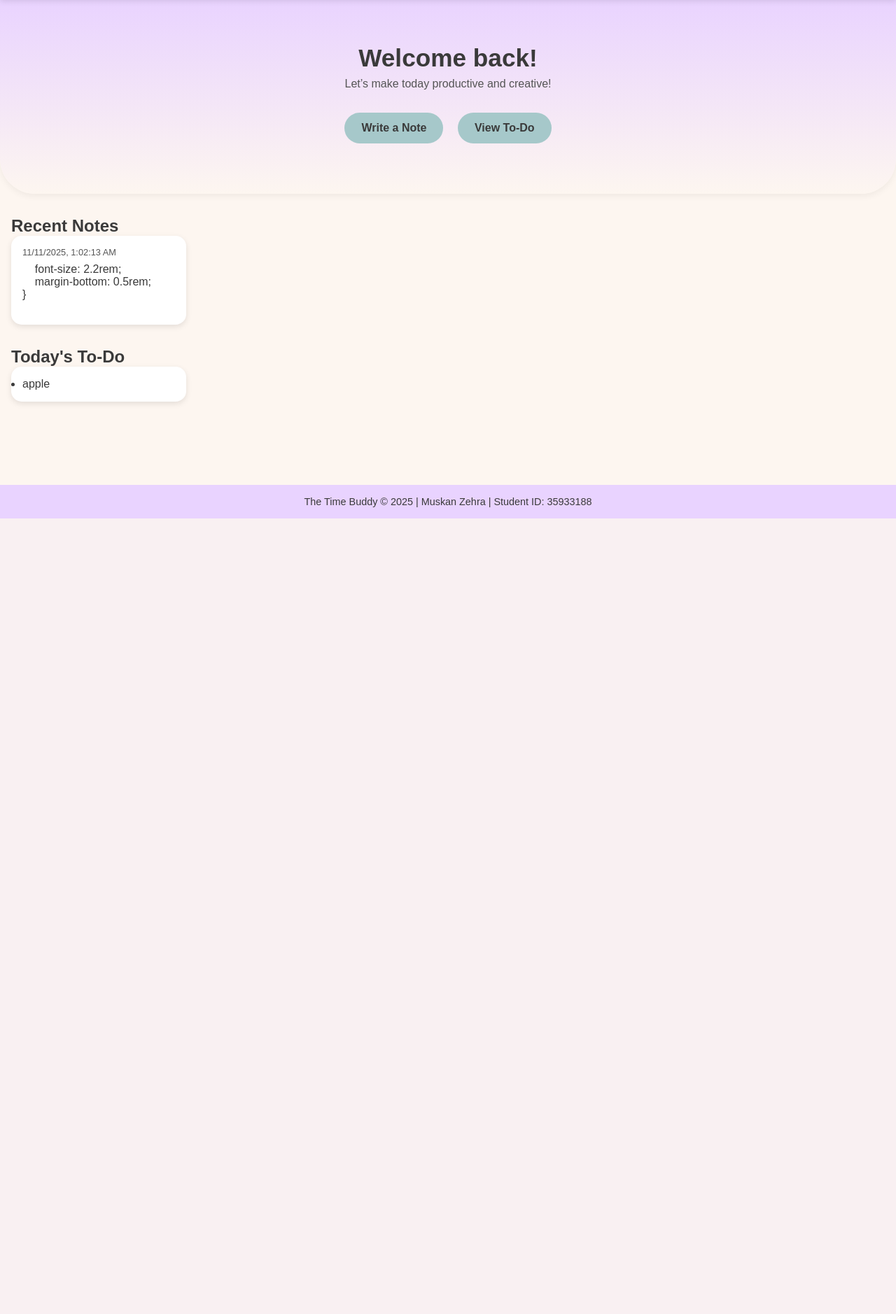
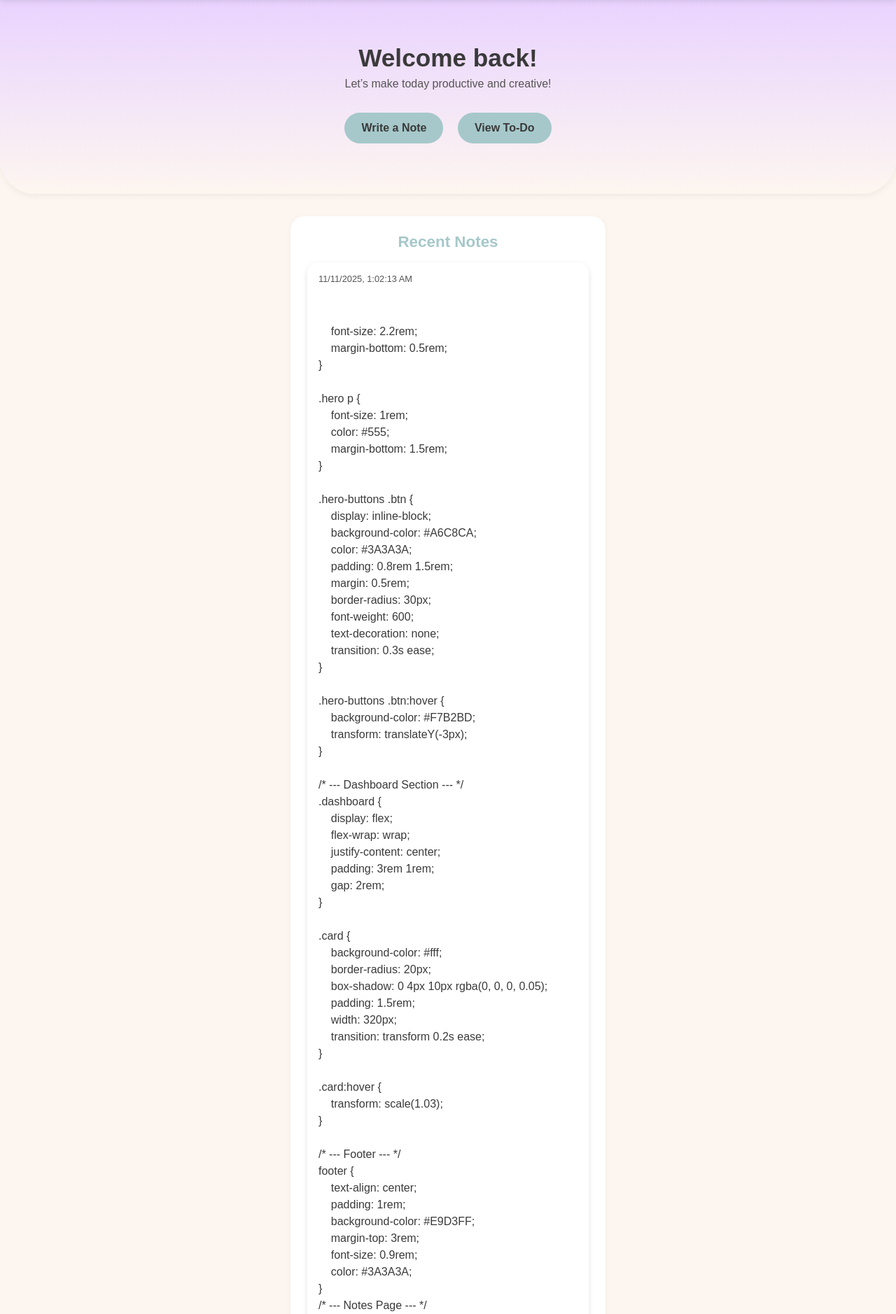
Before and after one commit to mzehra-1512/Cloud_Server_Project_ICT171, a Flask app: page / in a window 1280 px wide. Shown: the part 59-1937 px from the top of the page at 70% size. Before the commit the page ends 800 px from the top, so only its background shows below. Run offline with Flask 3, Linux system fonts and the light colour scheme.

Commit message:
Update style.css

```diff
--- a/static/css/style.css
+++ b/static/css/style.css
@@ -93,108 +93,143 @@ main {
     transform: translateY(-3px);
 }
 
-/* Dashboard container */
+/* --- DASHBOARD LAYOUT --- */
 .dashboard {
     display: flex;
-    flex-direction: column;
+    justify-content: center;
+    align-items: flex-start;
     padding: 2rem 1rem;
-    gap: 2rem;
 }
 
-/* Each section spacing */
-.dashboard-section {
-    margin-bottom: 2rem;
+.dashboard-row {
+    display: flex;
+    justify-content: center;
+    align-items: flex-start;
+    gap: 2rem;
+    flex-wrap: wrap;
+    max-width: 1000px;
 }
 
-.dashboard-flex {
+/* --- CARD SECTIONS --- */
+.dashboard-section {
+    flex: 1 1 400px;
+    max-width: 450px;
+    background: #fff;
+    border-radius: 20px;
+    box-shadow: 0 3px 10px rgba(0, 0, 0, 0.05);
+    padding: 1.5rem;
+    min-height: 380px;
     display: flex;
-    justify-content: center;
-    gap: 2rem;
-    flex-wrap: wrap;
+    flex-direction: column;
 }
 
-.dashboard-section {
-    flex: 1 1 300px;
-    max-width: 400px;
+.dashboard-section h2 {
+    color: #A6C8CA;
+    margin-bottom: 1rem;
+    font-size: 1.4rem;
+    text-align:center;
 }
 
-/* Notes grid */
+/* --- NOTES GRID --- */
 .notes-grid {
-    display: flex;
+    display: grid;
+    grid-template-columns: repeat(auto-fill, minmax(250px, 1fr));
+    gap: 1rem;
+    align-items: start; /* prevents taller cards from stretching others */
+}
+
+
+/* --- TO-DO GRID --- */
+.todo-grid {
+    display: grid;
     flex-wrap: wrap;
     gap: 1rem;
-    align-items: flex-start;
+    justify-content: center;
 }
 
-/* To-Do grid (for consistent layout) */
-.todo-grid {
-    display: flex;
-    flex-wrap: wrap;
-    gap: 1rem;
-}
-
-/* Note & To-Do card styling */
+/* --- CARDS --- */
 .note-card,
 .card.todo-preview {
     background-color: #fff;
+    flex: 1;
     border-radius: 15px;
     box-shadow: 0 3px 8px rgba(0,0,0,0.1);
     padding: 1rem;
-    width: 250px;
+    min-height: auto;
+    display: flex;
+    flex-direction: column;
     position: relative;
-    overflow: visible;
+    overflow: hidden;
 }
 
-/* Recent Notes content preview */
-.note-card .note-content {
-    overflow: hidden;
-    transition: max-height 0.3s ease;
-    max-height: 4.5em; /* ~3 lines */
+.note-card .note-date {
+    font-size: 0.8rem;
+    color: #555;
+    margin-bottom: 0.5rem;
 }
 
-.note-card .note-content.expanded {
-    max-height: 1000px;
+.note-card .note-content {
+    white-space: pre-wrap;
+    word-wrap: break-word;
+    overflow-wrap: break-word;
+    overflow: visible;
+    transition: max-height 0.3s ease;
+    max-height:none;
+    text-align: left;
+    display: block;
+    line-height: 1.5;
 }
 
-/* Read More button */
-.read-more-btn {
-    background: none;
+/* --- Buttons --- */
+.save-btn,
+.add-btn,
+.download-btn {
+    background-color: #A6C8CA;
+    color: #3A3A3A;
     border: none;
-    color: #A6C8CA;
+    padding: 0.5rem 1rem;
+    border-radius: 20px;
+    font-weight: 600;
     cursor: pointer;
-    font-weight: 600;
     margin-top: 0.5rem;
-    padding: 0;
+    transition: 0.3s ease;
 }
 
-.read-more-btn:hover {
-    color: #F7B2BD;
+.save-btn:hover,
+.add-btn:hover,
+.download-btn:hover {
+    background-color: #F7B2BD;
+    transform: translateY(-2px);
 }
 
-/* Responsive adjustments */
-@media (max-width: 800px) {
-    .note-card,
-    .card.todo-preview {
-        width: 45%; /* 2 cards per row */
-    }
+.download-btn {
+    padding: 0.5rem 1rem;
+    border-radius: 20px;
 }
 
-@media (max-width: 500px) {
-    .note-card,
-    .card.todo-preview {
-        width: 100%; /* stack cards vertically */
-    }
+.delete-btn {
+    background-color: #FF6B6B;
+    color: #fff;
+    border: none;
+    border-radius: 10px;
+    padding: 0.3rem 0.8rem;
+    font-weight: 600;
+    cursor: pointer;
+    margin-top: 0.5rem;
+    transition: 0.3s ease;
 }
 
-/* --- Footer --- */
-footer {
-    text-align: center;
-    padding: 1rem;
-    background-color: #E9D3FF;
-    margin-top: 3rem;
-    font-size: 0.9rem;
-    color: #3A3A3A;
+.delete-btn:hover {
+    background-color: #FF4C4C;
+    transform: translateY(-2px);
 }
+
+.note-actions-buttons {
+    display: flex;
+    gap: 0.5rem;
+    margin-top: 0.5rem;
+}
+
 /* --- Notes Page --- */
 .notes-container {
     max-width: 800px;
@@ -265,126 +300,13 @@ footer {
     background-color: #fff;
 }
 
-.note-actions {
-    margin-top: 1.5rem;
-}
-
-.save-btn {
-    background-color: #A6C8CA;
-    color: #3A3A3A;
-    border: none;
-    padding: 0.8rem 1.5rem;
-    border-radius: 30px;
-    font-weight: 600;
-    transition: 0.3s ease;
-    cursor: pointer;
-}
-
-.save-btn:hover {
-    background-color: #F7B2BD;
-    transform: translateY(-3px);
-}
-
-.save-message {
-    margin-top: 0.8rem;
-    font-weight: 500;
-    color: #555;
-}
-
 .editor:empty::before {
     content: attr(placeholder);
     color: #b3b3b3;
     font-style: italic;
 }
 
-.notes-grid {
-    display: flex;
-    flex-wrap: wrap;
-    gap: 1rem;
-}
-
-.note-card {
-    background-color: #fff;
-    border-radius: 15px;
-    box-shadow: 0 3px 8px rgba(0,0,0,0.1);
-    padding: 1rem;
-    width: 250px;
-    position: relative;
-    overflow: hidden;
-}
-
-.note-card .note-date {
-    font-size: 0.8rem;
-    color: #555;
-    margin-bottom: 0.5rem;
-}
-
-.note-card .note-content {
-    overflow: hidden;
-    transition: max-height 0.3s ease;
-    max-height: 4.5em; /* ~3 lines */
-}
-
-.note-card .note-content.expanded {
-    max-height: 500px; /* large enough to show full note */
-}
-
-.read-more-btn {
-    background: none;
-    border: none;
-    color: #A6C8CA;
-    cursor: pointer;
-    font-weight: 600;
-    margin-top: 0.5rem;
-    padding: 0;
-}
-
-.read-more-btn:hover {
-    color: #F7B2BD;
-}
-
-.download-btn {
-    background-color: #A6C8CA;
-    color: #3A3A3A;
-    border: none;
-    padding: 0.5rem 1rem;
-    border-radius: 20px;
-    font-weight: 600;
-    cursor: pointer;
-    margin-top: 0.5rem;
-    transition: 0.3s ease;
-}
-
-.download-btn:hover {
-    background-color: #F7B2BD;
-    transform: translateY(-2px);
-}
-
-/* Delete button styling */
-.delete-btn {
-    background-color: #FF6B6B; /* red for danger */
-    color: #fff;
-    border: none;
-    border-radius: 10px;
-    padding: 0.5rem 1rem;
-    font-weight: 600;
-    cursor: pointer;
-    margin-top: 0.5rem;
-    transition: 0.3s ease;
-}
-
-.delete-btn:hover {
-    background-color: #FF4C4C;
-    transform: translateY(-2px);
-}
-
-/* Wrap Download and Delete buttons nicely */
-.note-actions-buttons {
-    display: flex;
-    gap: 0.5rem;
-    margin-top: 0.5rem;
-}
-
+/* --- To-Do --- */
 .todo-container {
     max-width: 800px;
     margin: 2rem auto;
```
Also changed, not shown: other parts of static/css/style.css (+35 -66 lines).
